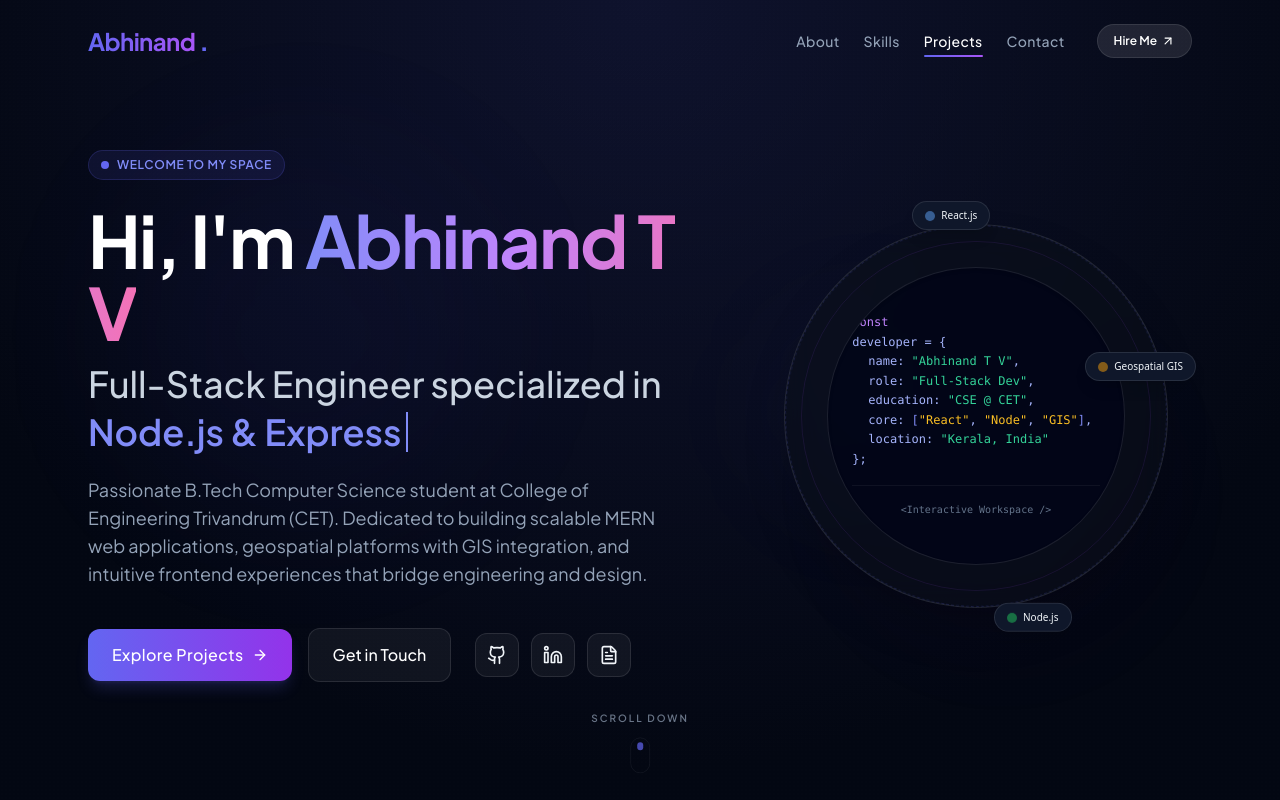
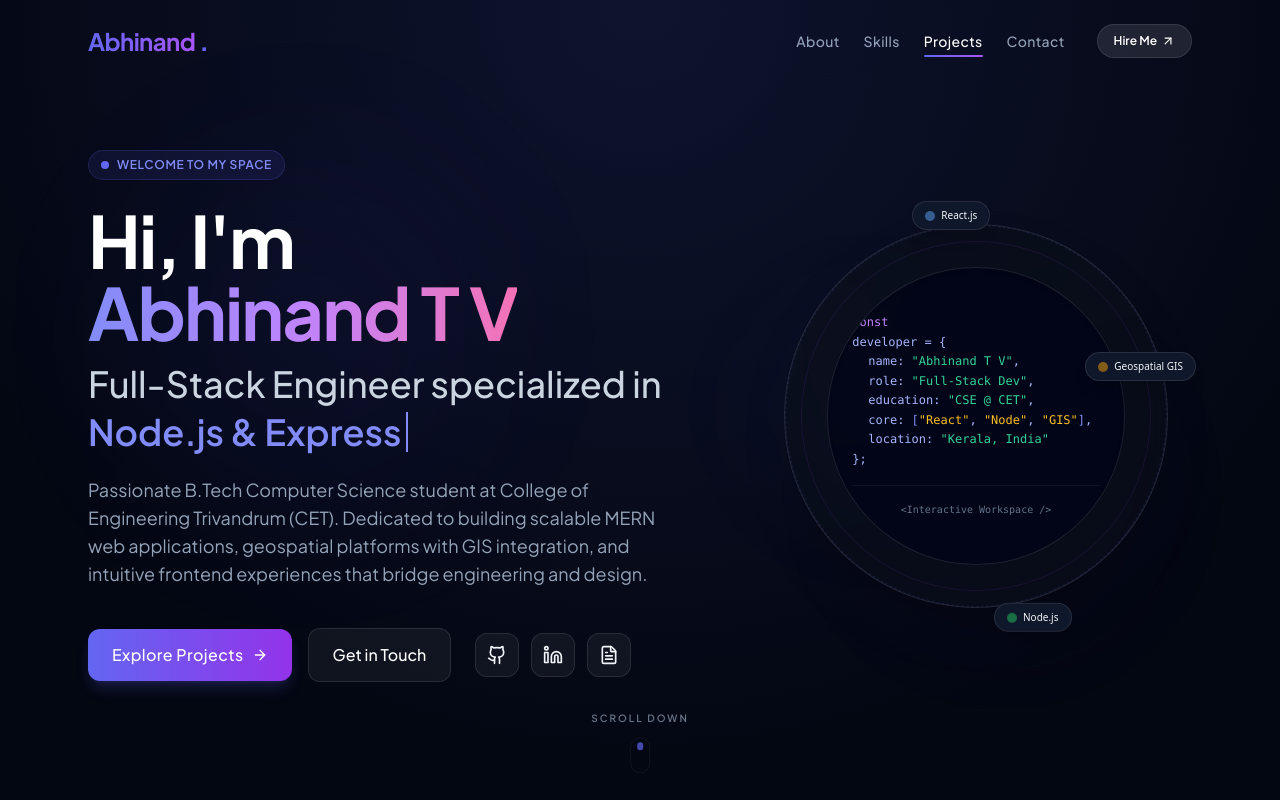
Before and after one commit to abhinand-ab/Portfolio, a React (Create React App) app: page / in a window 1280 px wide. Shown: the top 800 px of the page. Built offline with nearby package versions, Linux system fonts and the light colour scheme.

Commit message:
Redesigned portfolio UI and added new projects

```diff
--- a/src/components/Hero.jsx
+++ b/src/components/Hero.jsx
@@ -78,7 +78,7 @@
                         className="text-5xl sm:text-6xl md:text-7xl font-bold tracking-tight text-white mb-4"
                     >
                         Hi, I'm{" "}
-                        <span className="bg-gradient-to-r from-indigo-400 via-purple-400 to-pink-400 bg-clip-text text-transparent">
+                        <span className="bg-gradient-to-r from-indigo-400 via-purple-400 to-pink-400 bg-clip-text text-transparent md:whitespace-nowrap">
                             Abhinand T V
                         </span>
                     </motion.h1>
```
